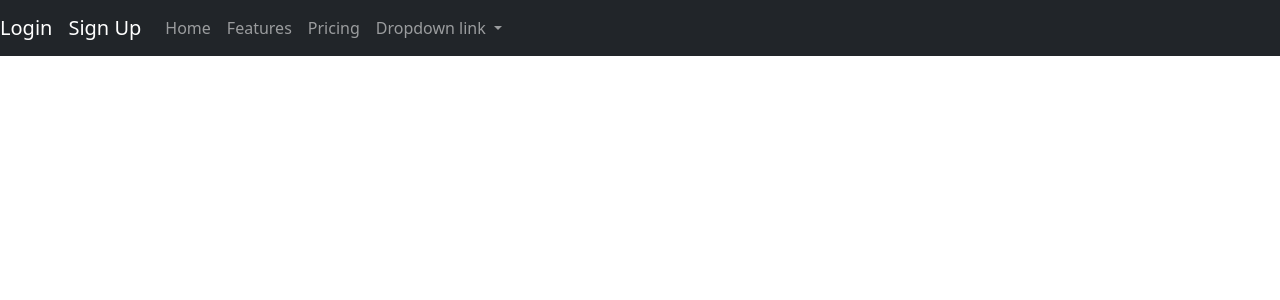
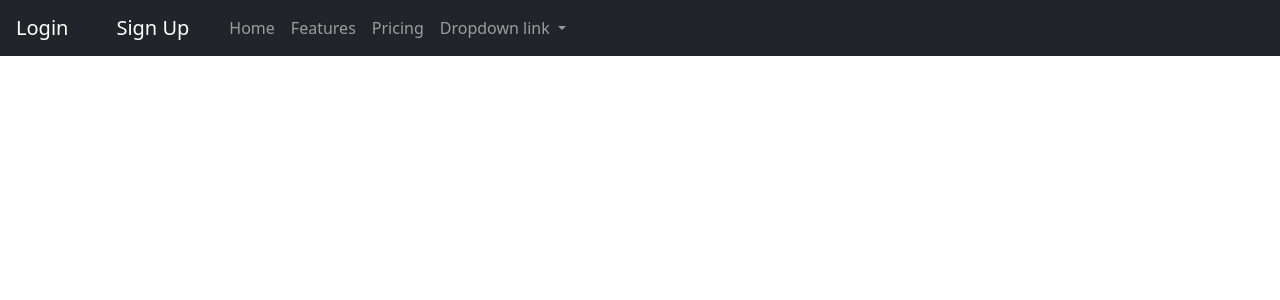
Before and after one commit to Intro-to-SE-Lab-Fall-21/Group-4, a Flask app: a page that uses Group-4/app/templates/base.html in a window 1280 px wide. Shown: the top 300 px of the page. Run offline with Flask 2, Linux system fonts and the light colour scheme; some libraries are stand-ins or nearby versions.

Commit message:
Update base.html

```diff
--- a/Group-4/app/templates/base.html
+++ b/Group-4/app/templates/base.html
@@ -17,8 +17,8 @@
   </head>
   <body>
     <nav class="navbar navbar-expand-lg navbar-dark bg-dark">
-      <a class="navbar-brand" href="/login">Login</a>
-      <a class="navbar-brand" href="/sign-up">Sign Up</a>
+      <a class="navbar-brand nav-link" href="/login">Login</a>
+      <a class="navbar-brand nav-link" href="/sign-up">Sign Up</a>
       <button class="navbar-toggler" type="button" data-toggle="collapse" data-target="#navbarNavDropdown" aria-controls="navbarNavDropdown" aria-expanded="false" aria-label="Toggle navigation">
         <span class="navbar-toggler-icon"></span>
       </button>
```
